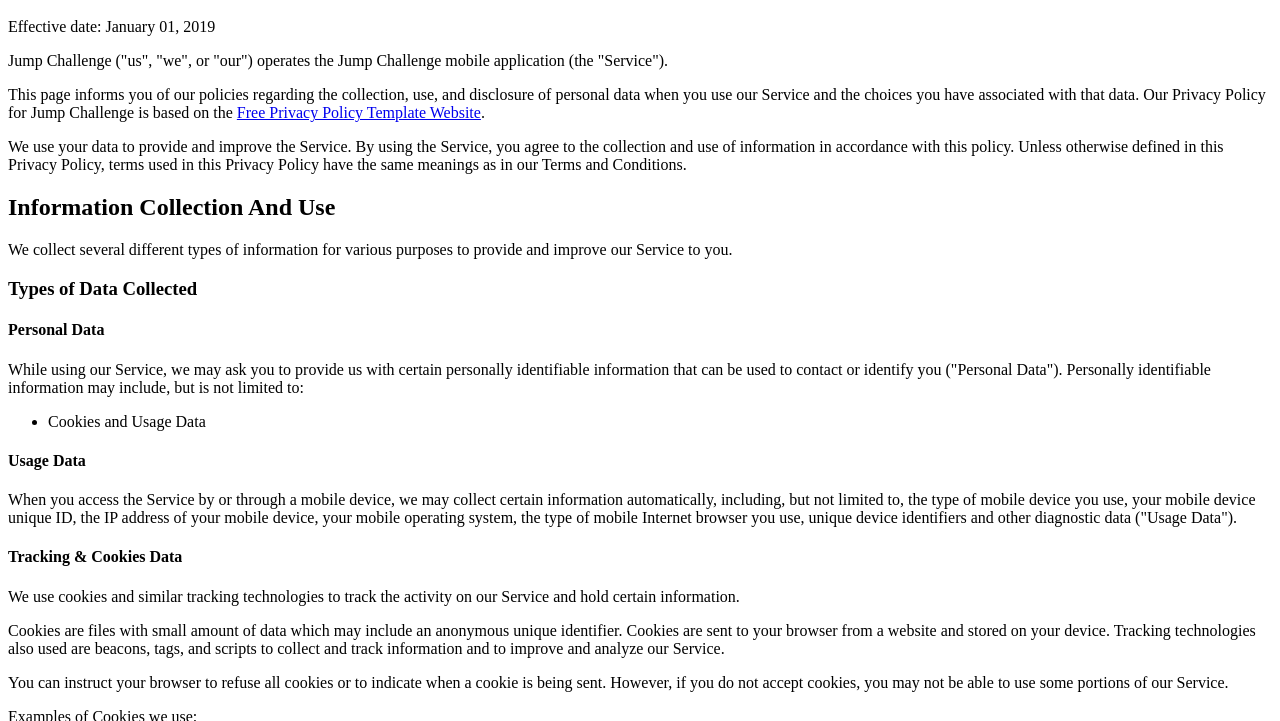
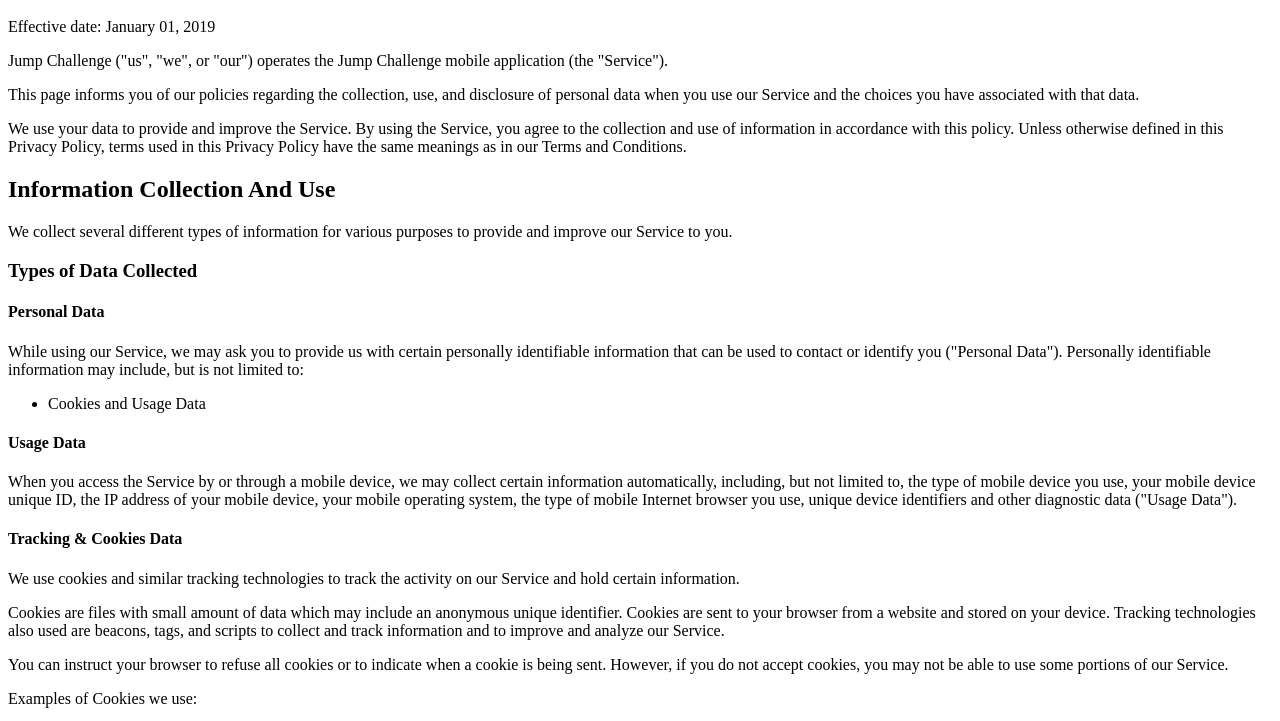
Before and after one commit to contemporary-games/contemporary-games.github.io, a plain HTML site: page jumpchallenge/index.html in a window 1280 px wide. Shown: the part 48-769 px from the top of the page. Drawn offline with Linux system fonts and the light colour scheme.

Commit message:
upd privacy policy

```diff
--- a/jumpchallenge/index.html
+++ b/jumpchallenge/index.html
@@ -6,7 +6,7 @@
 
 <p>Jump Challenge ("us", "we", or "our") operates the Jump Challenge mobile application (the "Service").</p>
 
-<p>This page informs you of our policies regarding the collection, use, and disclosure of personal data when you use our Service and the choices you have associated with that data. Our Privacy Policy  for Jump Challenge is based on the <a href="https://www.freeprivacypolicy.com/blog/sample-privacy-policy-template/">Free Privacy Policy Template Website</a>.</p>
+<p>This page informs you of our policies regarding the collection, use, and disclosure of personal data when you use our Service and the choices you have associated with that data. </p>
 
 <p>We use your data to provide and improve the Service. By using the Service, you agree to the collection and use of information in accordance with this policy. Unless otherwise defined in this Privacy Policy, terms used in this Privacy Policy have the same meanings as in our Terms and Conditions.</p>
 
```
